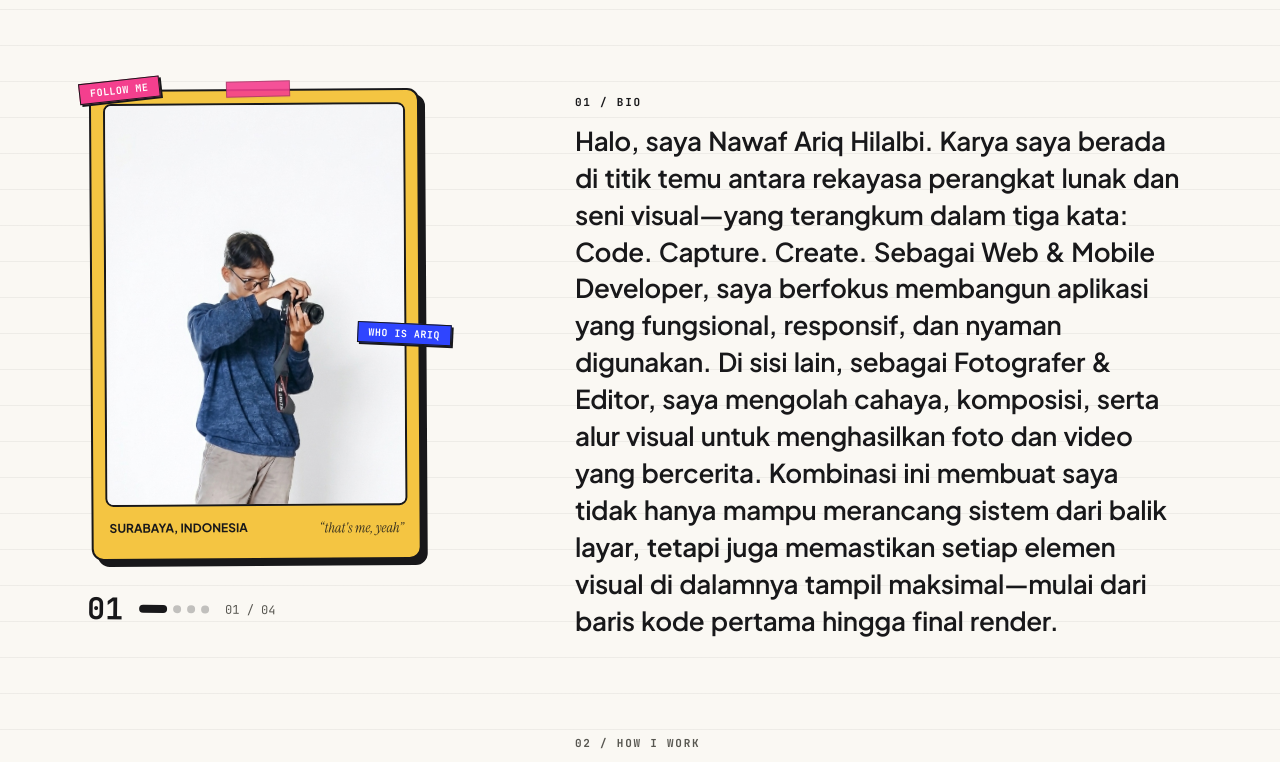
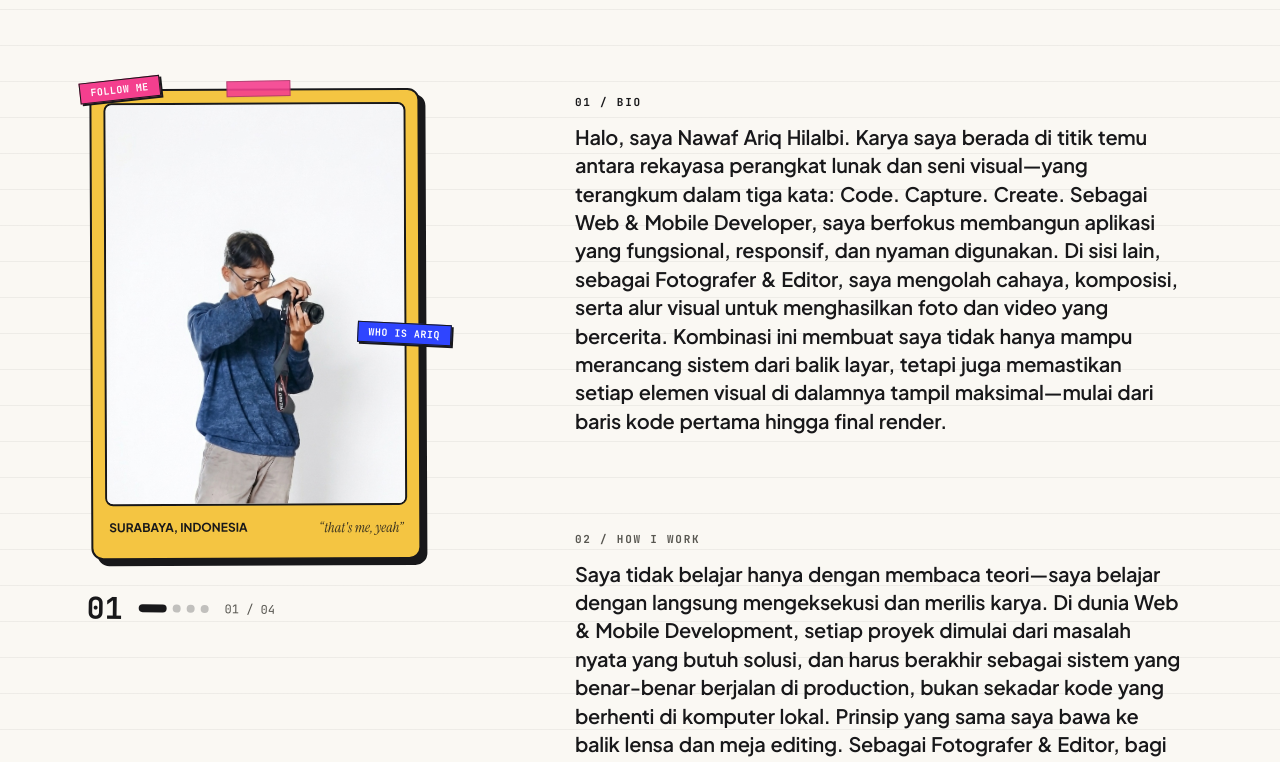
Before and after one commit to Qira-Qira/Portofolio, a React (Vite) app: page / in a window 1280 px wide. Shown: the part 1520-2282 px from the top of the page. Built offline with nearby package versions, Linux system fonts and the light colour scheme.

Commit message:
Update font size in StoryParagraph for better readability

```diff
--- a/src/components/AboutSection.tsx
+++ b/src/components/AboutSection.tsx
@@ -70,7 +70,7 @@ function StoryParagraph({
       >
         {step.number} / {step.kicker}
       </p>
-      <p className="text-xl sm:text-[26px] font-semibold leading-[1.42] tracking-[-0.015em] text-[#18181A] dark:text-[#FAF8F3]">
+      <p className="text-xl sm:text-[20px] font-semibold leading-[1.42] tracking-[-0.015em] text-[#18181A] dark:text-[#FAF8F3]">
         {lines.map((line, lineIdx) => (
           <span key={`${step.number}-line-${lineIdx}`} className="block">
             {line.split(' ').map((word) => {
```
